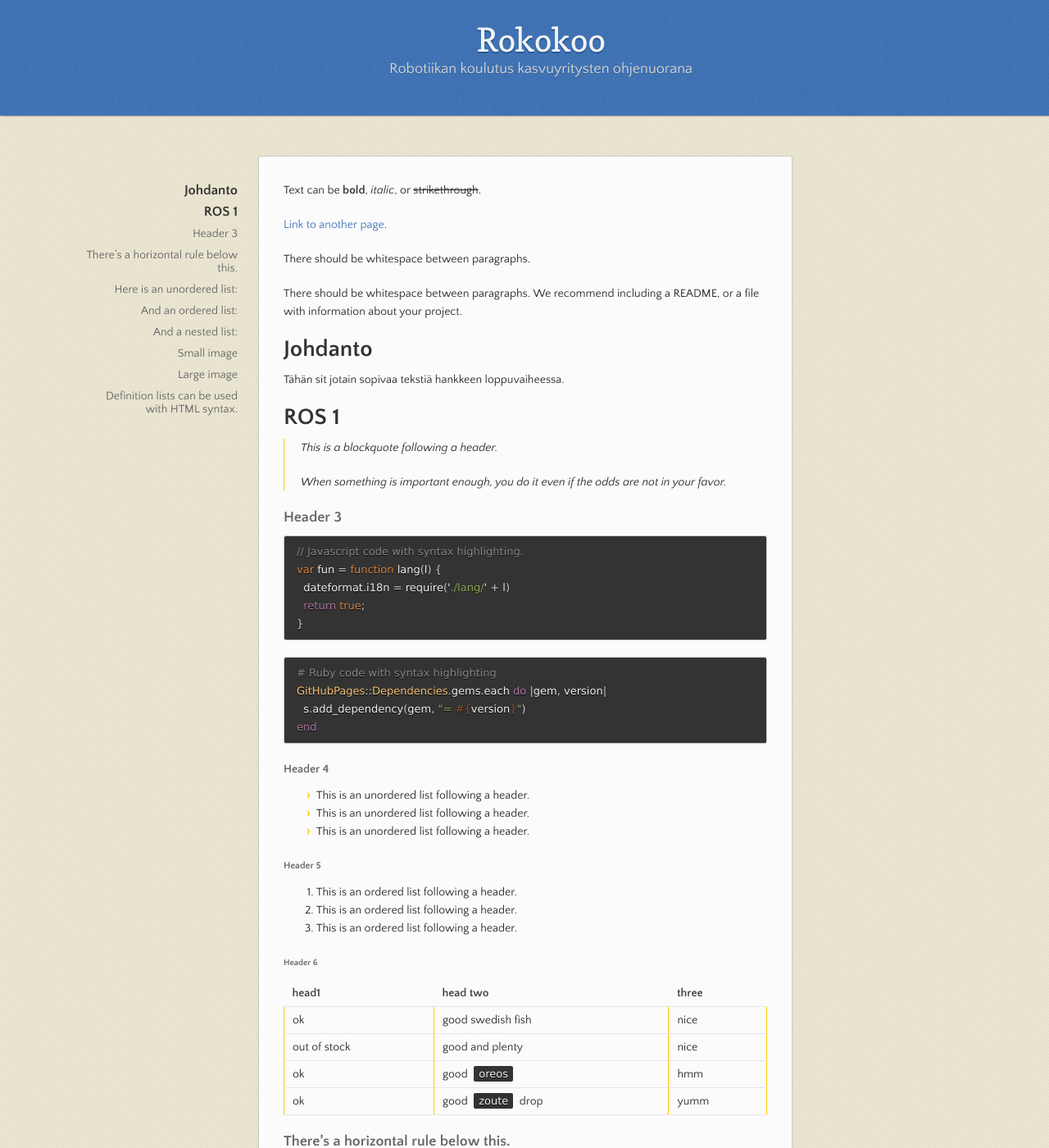
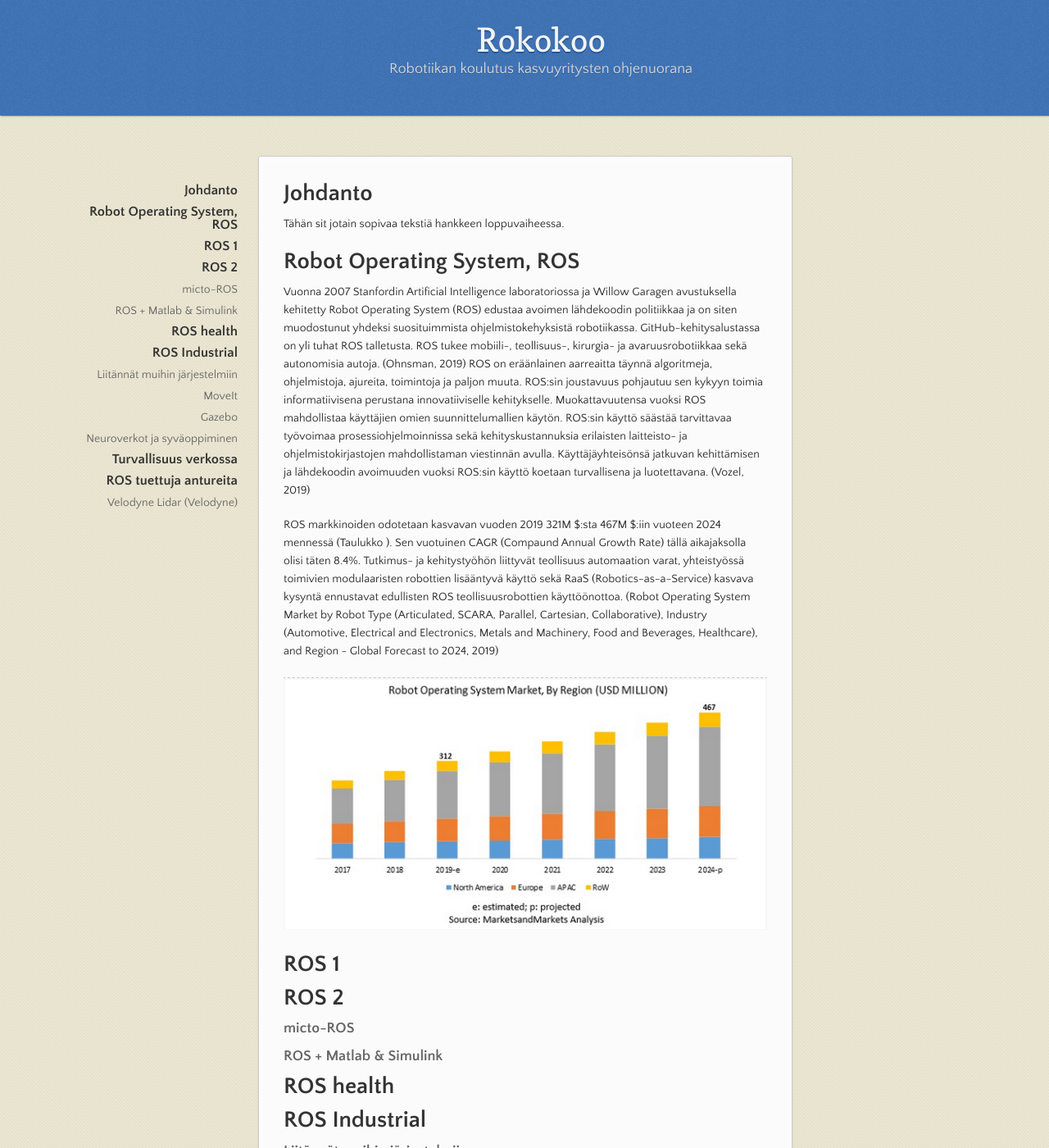
Before and after one commit to mrgs20/rokokoo, a Jekyll site: the page built from index.md, in a window 1280 px wide and 1400 px high. Shown: the whole window at 82% size. Built offline with Jekyll 4.4.1, drawn with Linux system fonts in a browser that asks for light colours; some of the changed text lies outside the part shown.

Commit message:
Second commit

````diff
--- a/_config.yml
+++ b/_config.yml
@@ -3,3 +3,6 @@ description: Robotiikan koulutus kasvuyritysten ohjenuorana
 show_downloads: true
 google_analytics:
 theme: jekyll-theme-leap-day
+github:
+  url: https://github.com/mrgs20/rokokoo.git
+  username: mrgs20
--- a/index.md
+++ b/index.md
@@ -4,42 +4,63 @@ title: Rokokoo
 description: Robotiikan koulutus kasvuyritysten ohjenuorana
 ---
 
-Text can be **bold**, _italic_, or ~~strikethrough~~.
+<!-- Text can be **bold**, _italic_, or ~~strikethrough~~.
 
 [Link to another page](./another-page.html).
 
 There should be whitespace between paragraphs.
 
-There should be whitespace between paragraphs. We recommend including a README, or a file with information about your project.
+There should be whitespace between paragraphs. We recommend including a README, or a file with information about your project. -->
 
 # Johdanto
 
 Tähän sit jotain sopivaa tekstiä hankkeen loppuvaiheessa.
 
+# Robot Operating System, ROS
+
+Vuonna 2007 Stanfordin Artificial Intelligence laboratoriossa ja Willow Garagen avustuksella kehitetty Robot Operating System (ROS) edustaa avoimen lähdekoodin politiikkaa ja on siten muodostunut yhdeksi suosituimmista ohjelmistokehyksistä robotiikassa. GitHub-kehitysalustassa on yli tuhat ROS talletusta. ROS tukee mobiili-, teollisuus-, kirurgia- ja avaruusrobotiikkaa sekä autonomisia autoja. (Ohnsman, 2019) ROS on eräänlainen aarreaitta täynnä algoritmeja, ohjelmistoja, ajureita, toimintoja ja paljon muuta. ROS:sin joustavuus pohjautuu sen kykyyn toimia informatiivisena perustana innovatiiviselle kehitykselle. Muokattavuutensa vuoksi ROS mahdollistaa käyttäjien omien suunnittelumallien käytön. ROS:sin käyttö säästää tarvittavaa työvoimaa prosessiohjelmoinnissa sekä kehityskustannuksia erilaisten laitteisto- ja ohjelmistokirjastojen mahdollistaman viestinnän avulla.  Käyttäjäyhteisönsä jatkuvan kehittämisen ja lähdekoodin avoimuuden vuoksi ROS:sin käyttö koetaan turvallisena ja luotettavana. (Vozel, 2019)
+
+ROS markkinoiden odotetaan kasvavan vuoden 2019 321M $:sta 467M $:iin vuoteen 2024 mennessä (Taulukko  ). Sen vuotuinen CAGR (Compaund Annual Growth Rate) tällä aikajaksolla olisi täten 8.4%. Tutkimus- ja kehitystyöhön liittyvät teollisuus automaation varat, yhteistyössä toimivien modulaaristen robottien lisääntyvä käyttö sekä RaaS (Robotics-as-a-Service) kasvava kysyntä ennustavat edullisten ROS teollisuusrobottien käyttöönottoa. (Robot Operating System Market by Robot Type (Articulated, SCARA, Parallel, Cartesian, Collaborative), Industry (Automotive, Electrical and Electronics, Metals and Machinery, Food and Beverages, Healthcare), and Region - Global Forecast to 2024, 2019)
+
+![Taulukko](/assets/images/Taulukko_1.png)
+
+
+
+
 # ROS 1
 
-> This is a blockquote following a header.
->
-> When something is important enough, you do it even if the odds are not in your favor.
 
-### Header 3
+# ROS 2
 
-```js
-// Javascript code with syntax highlighting.
-var fun = function lang(l) {
-  dateformat.i18n = require('./lang/' + l)
-  return true;
-}
-```
+### micto-ROS
 
-```ruby
-# Ruby code with syntax highlighting
-GitHubPages::Dependencies.gems.each do |gem, version|
-  s.add_dependency(gem, "= #{version}")
-end
-```
+### ROS + Matlab & Simulink
 
-#### Header 4
+# ROS health
+
+# ROS Industrial
+
+### Liitännät muihin järjestelmiin
+
+### MoveIt
+
+### Gazebo
+
+### Neuroverkot ja syväoppiminen
+
+# Turvallisuus verkossa
+
+
+# ROS tuettuja antureita
+
+Erilaiset anturit kuuluvat jo melkein jokaisen arkeen. Antureilla mitataan lämpötilaa, etäisyyttä, ilman kosteutta, tasataan paineita ja havaitaan mahdollinen tulipalon aiheuttama savu tai häkä. Käyttökohteita ja tarkoituksia on lukemattomia. Anturit ovat laitteita, jotka mittaavat fyysistä syötettä ja muuntavat ne tiedoksi, jonka joko ihminen tai kone voi tulkita. ROS:sin avulla robotti kehittää tietoisuutta ympäristöstään käyttämällä esim. stereonäköä, inertiamittausta sekä 3D-laserskannausta. Robotti yhdistää keräämänsä tiedot, jotta se tietää missä se on, minne se on menossa tai mitä mahdollisia esteitä on matkalla. (A Case Study: Developing a ROS Robot with On-Board Computing for a University Robotics Department, 2020) Hyvä listaus ROS antureita löytyy ROS wiki sivistolta: http://wiki.ros.org/Sensors.
+
+## Velodyne Lidar (Velodyne)
+
+Velodyne on 1983 perustettu yritys, joka tarjoaa tehokkaimpia ja älykkäimpiä markkinoilla olevia etäisyydenmittauslaitteita autonomiaan ja kuljettajan avustukseen. (Velodyne Lidar, Inc., n.d) Lidar (Light Detection and Ranging) kutsutaan usein myös laserskannaukseksi tai 3D-skannaukseksi. Lidar käyttää silmille turvallisia lasersäteitä muodostaakseen 3D-esityksen ympäristöstään. Se laskee etäisyyksiä lähettämällä laservalopulssin ympäristöönsä ja laskee ajan, joka pulssilta, kuluu heijastua kohteesta takaisin. Toistamalla prosessia miljoonia kertoja sekunnissa saadaan tarkka reaaliaikainen 3D kartta. Velodyne voidaan liittää ROS:iin ja generoida pilveen pistetietoja raakadatasta. (What is LIDAR?, 2020)
+
+
+<!-- #### Header 4
 
 *   This is an unordered list following a header.
 *   This is an unordered list following a header.
@@ -122,4 +143,4 @@ Long, single-line code blocks should not wrap. They should horizontally scroll i
 
 ```
 The final element.
-```
+``` -->
````
Also changed, not shown: assets/images/Taulukko_1.png (added), 2 other files.
